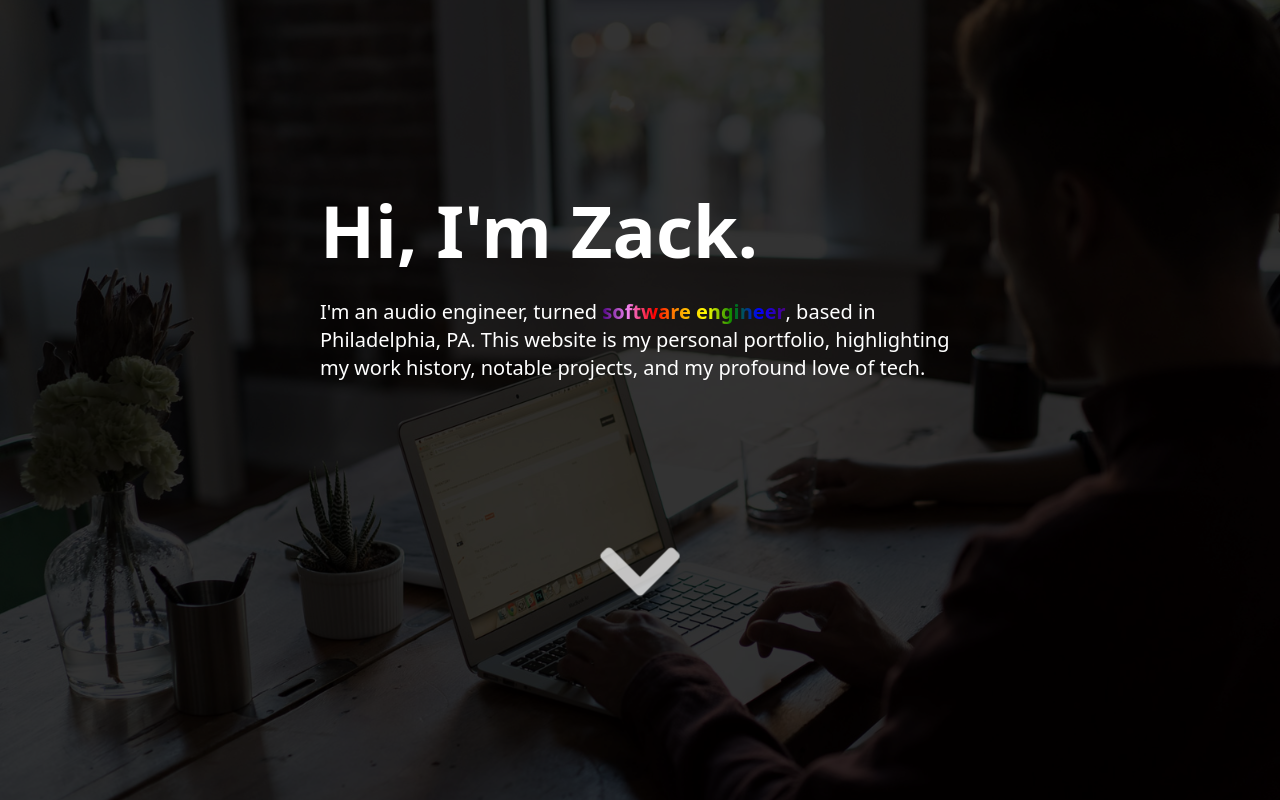
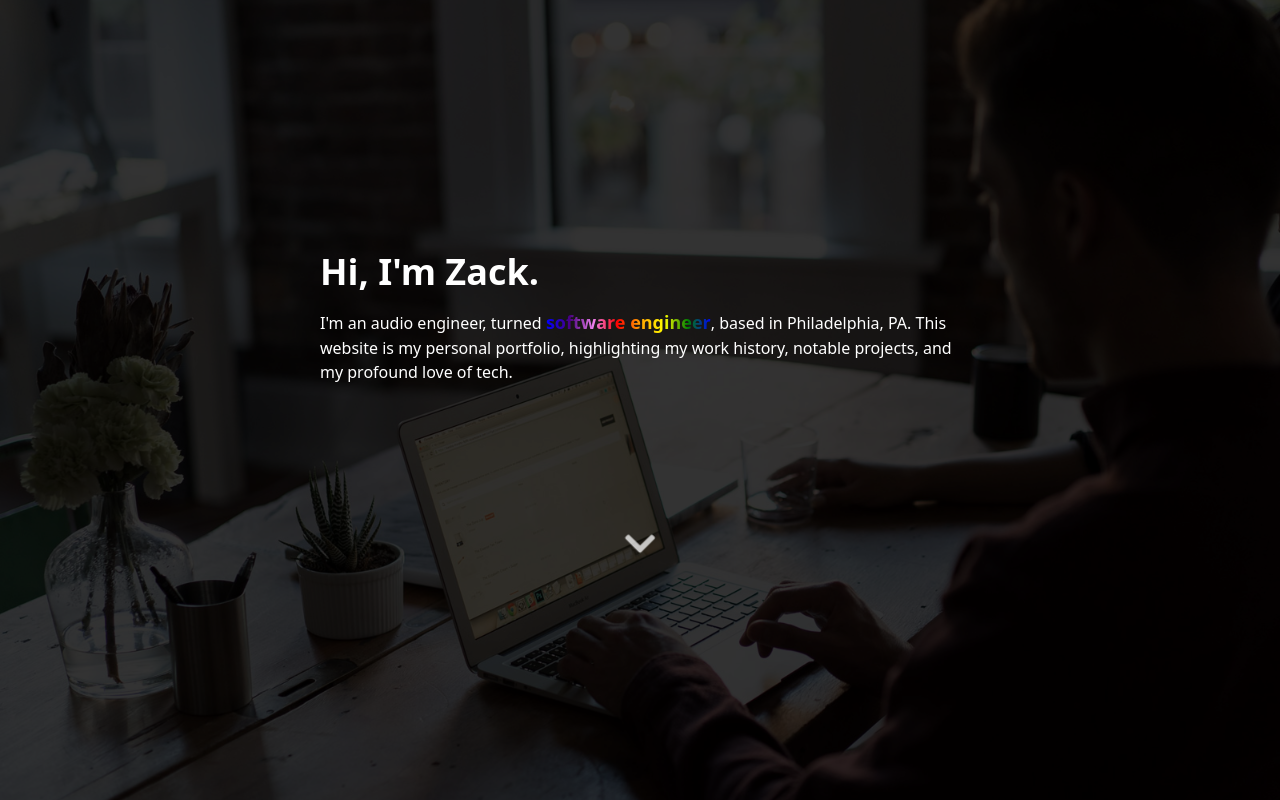
Before and after one commit to zackhanni/zachary.works, a Next.js app: page / in a window 1280 px wide. Shown: the top 800 px of the page. Built offline with nearby package versions, Linux system fonts and the light colour scheme.

Commit message:
fixed overscrol background, decreased text size

```diff
--- a/app/components/Hero.tsx
+++ b/app/components/Hero.tsx
@@ -5,8 +5,8 @@ import { FaChevronDown } from "react-icons/fa";
 
 function Hero() {
   return (
-    <section id="hero" className="h-screen w-full relative bg-black -z-10">
-      <div className="fixed h-full w-full left-0 right-0">
+    <section id="hero" className="h-screen w-full relative -z-10">
+      <div className="fixed h-full w-full left-0 right-0 bg-black">
         <Image
           src="/hero-image-table.jpg"
           fill={true}
@@ -15,19 +15,18 @@ function Hero() {
           style={{}}
           className="opacity-20 object-cover w-screen"
         />
-        <div className="max-md:p-4 p-0 absolute md:-translate-x-1/2 -translate-y-1/2 top-1/2 md:left-1/2 text-white max-w-[1200]">
-          <p className="text-5xl lg:text-7xl font-bold">Hi, I&apos;m Zack.</p>
-          {/* <SocialMedia /> */}
-          <p className="text-xl pt-8">
+        <div className="px-8 sm:px-16 lg:px-0 absolute md:-translate-x-1/2 -translate-y-1/2 top-1/2 md:left-1/2 text-white max-w-[1200]">
+          <p className="text-4xl font-bold">Hi, I&apos;m Zack.</p>
+          <p className="pt-4">
             I&apos;m an audio engineer, turned{" "}
-            <span id="rainbow" className="font-semibold text-xl">
+            <span id="rainbow" className="font-semibold text-lg">
               software engineer
             </span>
             , based in Philadelphia, PA. This website is my personal portfolio,
             highlighting my work history, notable projects, and my profound love
             of tech.
           </p>
-          <div className="text-8xl grid place-items-center pt-32">
+          <div className="text-4xl grid place-items-center pt-32">
             <FaChevronDown className="pulse" />
           </div>
 
```
